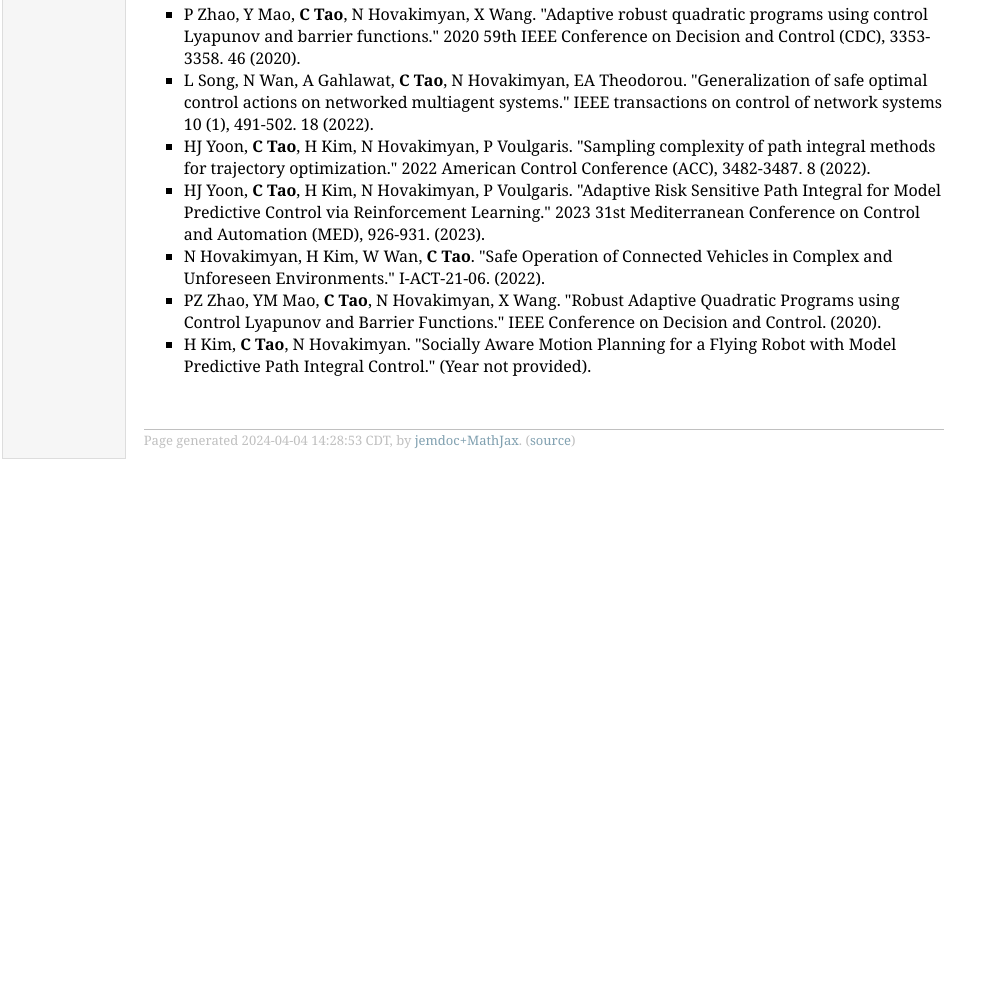
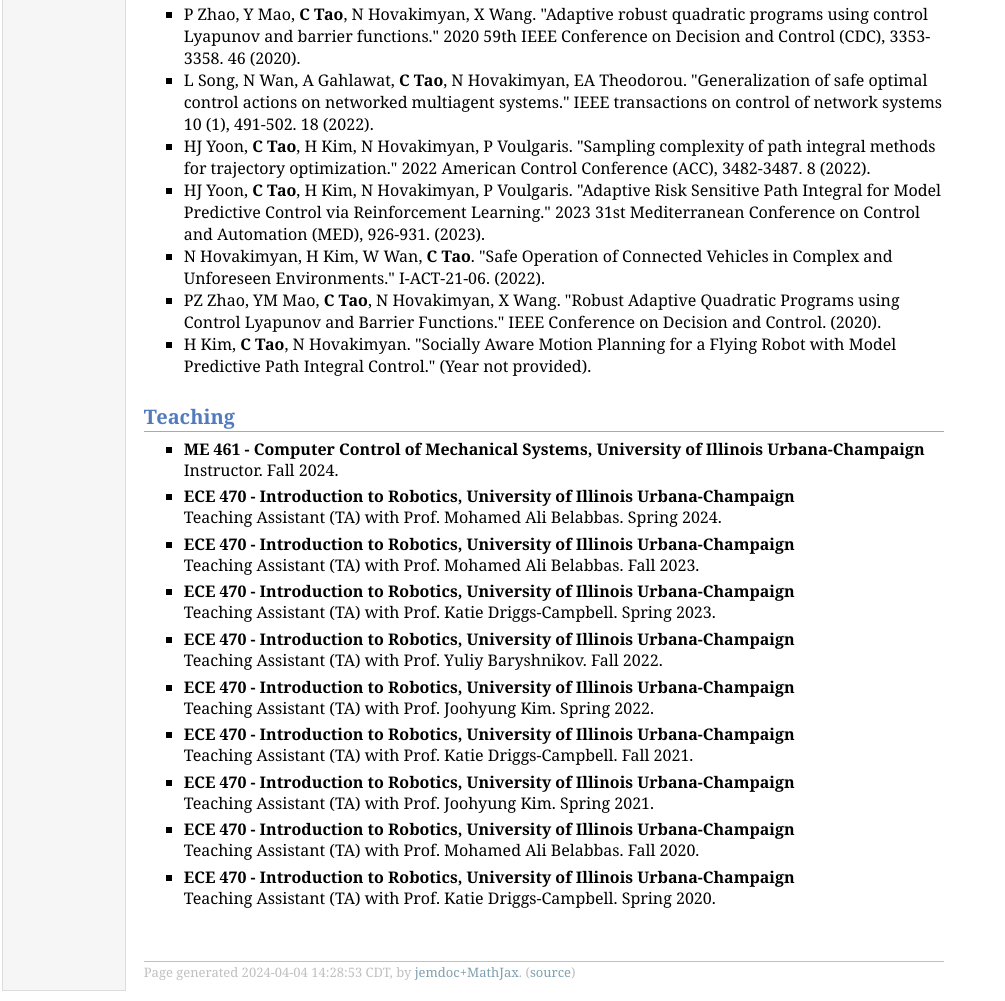
Before and after one commit to tcy1998/tcy1998.github.io, a plain HTML site: page index.html in a window 1280 px wide. Shown: the part 1041-2042 px from the top of the page, without its empty margins (0-1005 px from the left). Before the commit the page ends 1510 px from the top, so only its background shows below. Drawn offline with Linux system fonts and the light colour scheme.

Commit message:
20241018

```diff
--- a/index.html
+++ b/index.html
@@ -24,7 +24,7 @@
 
 <p><strong>Chuyuan Tao</strong></p>
 <p>PhD Candidate in Mechanical Engineering</p>
-<p><a href="mailto:your_email@domain.com">your_email@domain.com</a></p>
+<p><a href="chuyuan2@illinois.edu">chuyuan2@illinois.edu</a></p>
 
 <h2>About Me</h2>
 <p>I am a PhD candidate specializing in <strong>control systems, robotics, and optimization</strong>. My research focuses on resilient estimator-based control methods, multi-agent path planning, and learning-based control strategies for dynamical systems, particularly in the presence of disturbances and noise. I have a deep interest in bridging the gap between low-frequency planners and high-frequency controllers, working on the integration of continuous-time control updates with B-splines for real-time applications.</p>
@@ -67,6 +67,51 @@
   <li>H Kim, <strong>C Tao</strong>, N Hovakimyan. "Socially Aware Motion Planning for a Flying Robot with Model Predictive Path Integral Control." (Year not provided).</li>
 </ul>
 
+<h2>Teaching</h2>
+
+<ul>
+  <li><strong>ME 461 - Computer Control of Mechanical Systems, University of Illinois Urbana-Champaign</strong>
+    <p>Instructor. Fall 2024.</p>
+  </li>
+
+  <li><strong>ECE 470 - Introduction to Robotics, University of Illinois Urbana-Champaign</strong>
+    <p>Teaching Assistant (TA) with Prof. Mohamed Ali Belabbas. Spring 2024.</p>
+  </li>
+
+  <li><strong>ECE 470 - Introduction to Robotics, University of Illinois Urbana-Champaign</strong>
+    <p>Teaching Assistant (TA) with Prof. Mohamed Ali Belabbas. Fall 2023.</p>
+  </li>
+
+  <li><strong>ECE 470 - Introduction to Robotics, University of Illinois Urbana-Champaign</strong>
+    <p>Teaching Assistant (TA) with Prof. Katie Driggs-Campbell. Spring 2023.</p>
+  </li>
+
+  <li><strong>ECE 470 - Introduction to Robotics, University of Illinois Urbana-Champaign</strong>
+    <p>Teaching Assistant (TA) with Prof. Yuliy Baryshnikov. Fall 2022.</p>
+  </li>
+
+  <li><strong>ECE 470 - Introduction to Robotics, University of Illinois Urbana-Champaign</strong>
+    <p>Teaching Assistant (TA) with Prof. Joohyung Kim. Spring 2022.</p>
+  </li>
+
+  <li><strong>ECE 470 - Introduction to Robotics, University of Illinois Urbana-Champaign</strong>
+    <p>Teaching Assistant (TA) with Prof. Katie Driggs-Campbell. Fall 2021.</p>
+  </li>
+
+  <li><strong>ECE 470 - Introduction to Robotics, University of Illinois Urbana-Champaign</strong>
+    <p>Teaching Assistant (TA) with Prof. Joohyung Kim. Spring 2021.</p>
+  </li>
+
+  <li><strong>ECE 470 - Introduction to Robotics, University of Illinois Urbana-Champaign</strong>
+    <p>Teaching Assistant (TA) with Prof. Mohamed Ali Belabbas. Fall 2020.</p>
+  </li>
+
+  <li><strong>ECE 470 - Introduction to Robotics, University of Illinois Urbana-Champaign</strong>
+    <p>Teaching Assistant (TA) with Prof. Katie Driggs-Campbell. Spring 2020.</p>
+  </li>
+
+</ul>
+
 <div id="footer">
 <div id="footer-text">
 Page generated 2024-04-04 14:28:53 CDT, by <a href="https://github.com/wsshin/jemdoc_mathjax" target="blank">jemdoc+MathJax</a>.
```
